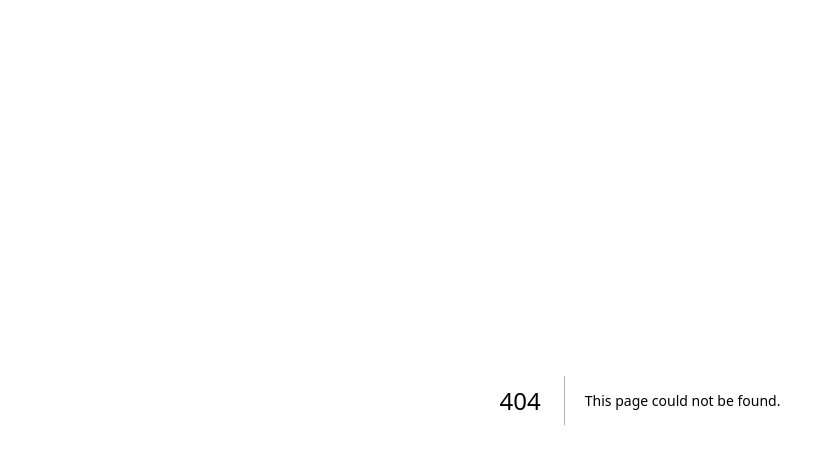
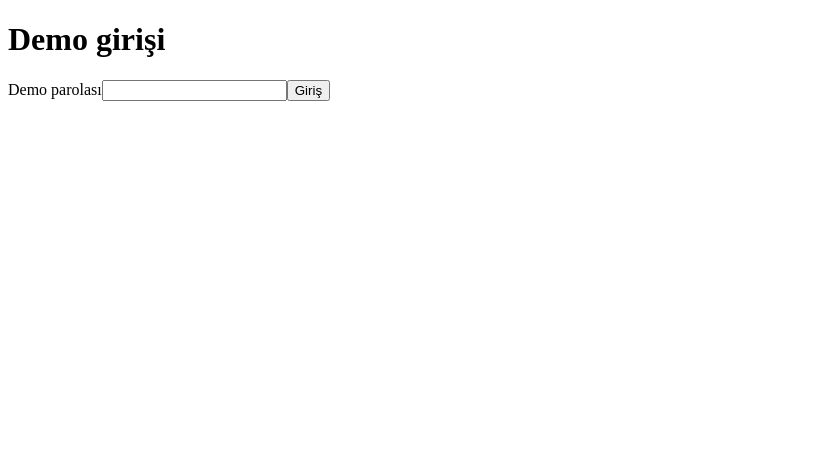
Before and after one commit to emredarak/Trace, a Next.js app: page /login in a window 1280 px wide. Before the commit this address had no page. Shown: the top 464 px of the page, without its empty margins (0-835 px from the left). Built offline with nearby package versions, Linux system fonts and the light colour scheme.

Commit message:
feat: add shared demo passcode gate

```diff
--- /dev/null
+++ b/app/login/page.tsx
@@ -0,0 +1,37 @@
+import { cookies } from "next/headers";
+import { redirect } from "next/navigation";
+import { checkPasscode } from "@/lib/demo-auth";
+
+export default async function LoginPage({
+  searchParams,
+}: {
+  searchParams: Promise<{ error?: string }>;
+}) {
+  const params = await searchParams;
+
+  async function login(formData: FormData) {
+    "use server";
+    const code = String(formData.get("passcode") ?? "");
+    if (checkPasscode(code)) {
+      (await cookies()).set("trace_demo", "1", {
+        httpOnly: true,
+        sameSite: "lax",
+        path: "/",
+      });
+      redirect("/");
+    }
+    redirect("/login?error=1");
+  }
+
+  return (
+    <main>
+      <h1>Demo girişi</h1>
+      {params.error && <p>Hatalı parola.</p>}
+      <form action={login}>
+        <label htmlFor="passcode">Demo parolası</label>
+        <input id="passcode" name="passcode" type="password" required />
+        <button type="submit">Giriş</button>
+      </form>
+    </main>
+  );
+}
--- /dev/null
+++ b/lib/demo-auth.ts
@@ -0,0 +1,5 @@
+export function checkPasscode(code: string): boolean {
+  const expected = process.env.DEMO_PASSCODE ?? "";
+  if (!expected || !code) return false;
+  return code === expected;
+}
```
Also changed, not shown: middleware.ts (added, +13 -0 lines), 1 other file (tests, documents, lock files or other folders).
